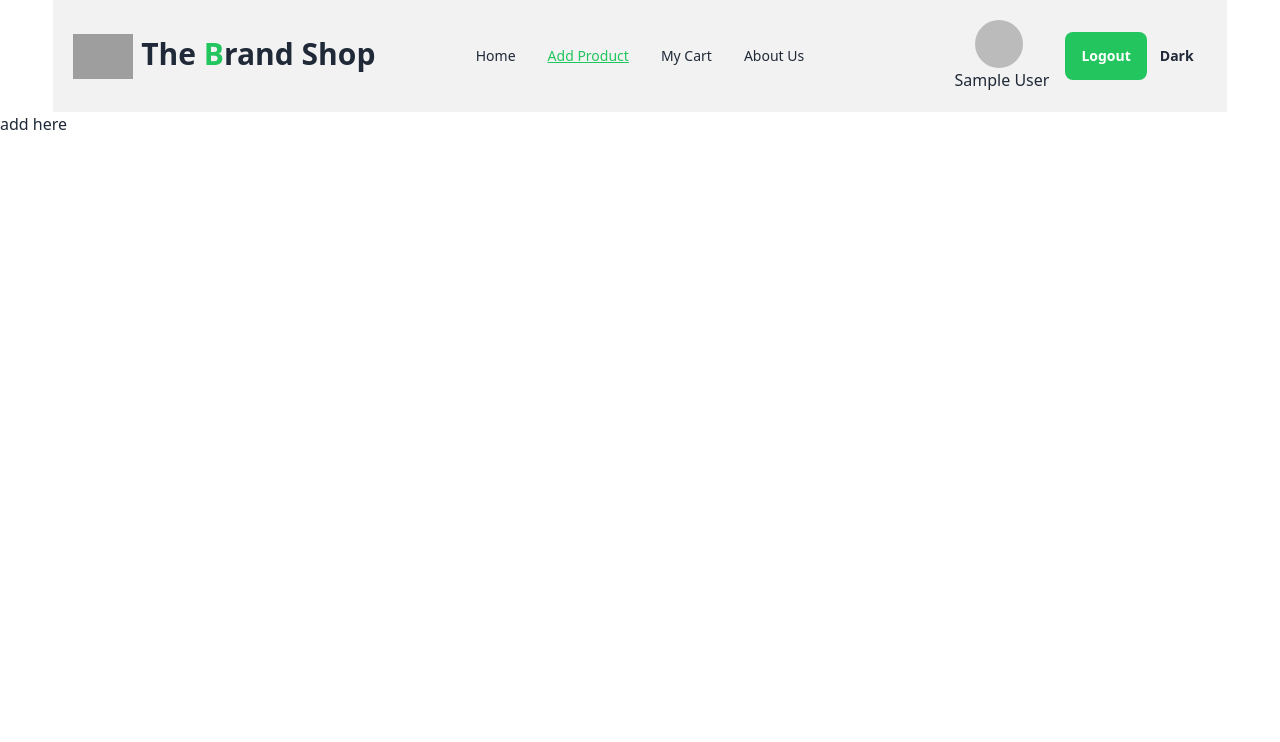
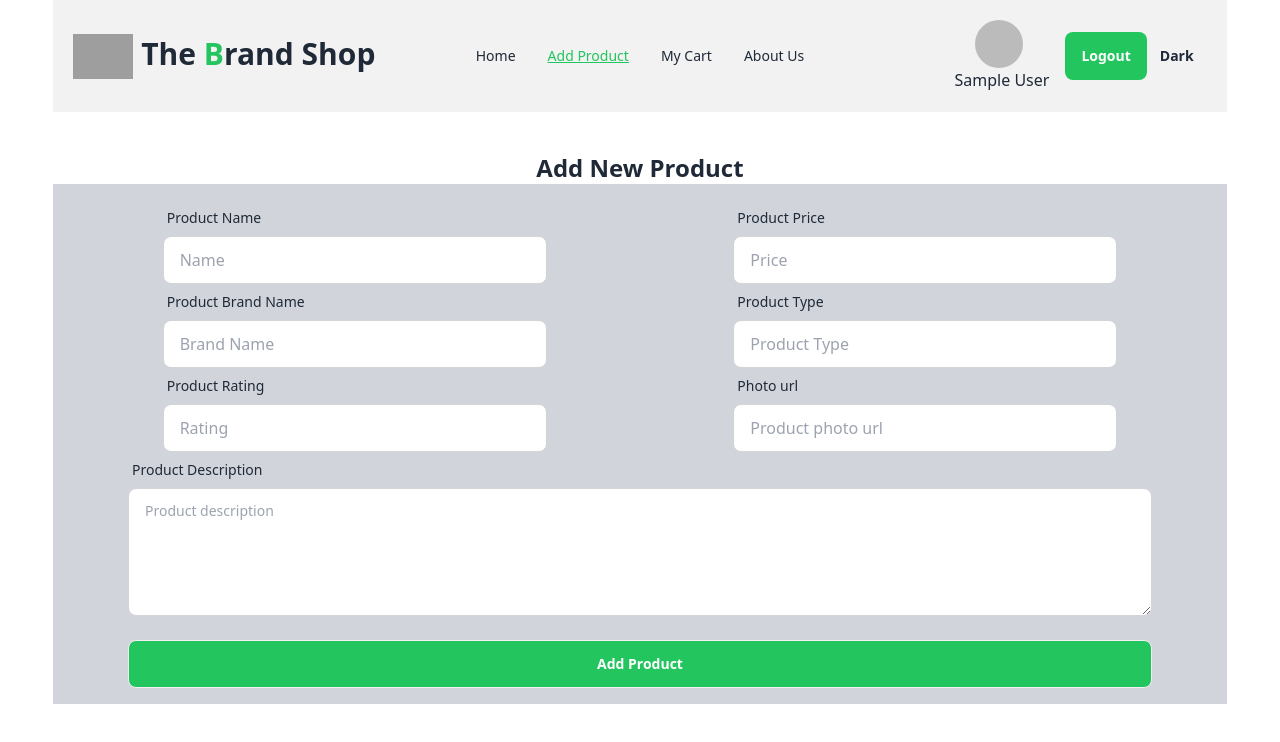
Before and after one commit to Atik203/The-Brand-Shop-Client-Side, a React (Vite) app: page /add-product in a window 1280 px wide. Shown: the top 742 px of the page. Built offline with nearby package versions, Linux system fonts and the light colour scheme; no server answers; sample sign-in values are in the browser's storage; grey boxes are pictures that could not be loaded.

Commit message:
added slider on each brand details page on clicking the brand cards

```diff
--- a/src/Pages/AddProduct/AddProduct.jsx
+++ b/src/Pages/AddProduct/AddProduct.jsx
@@ -1,9 +1,103 @@
 import React from "react";
 
 const AddProduct = () => {
+  const handleProduct = (e) => {
+    e.preventDefault();
+    const form = e.target;
+  };
+
   return (
-    <div>
-      <h1>add here</h1>
+    <div className="w-11/12 mx-auto">
+      <h1 className="mt-10 text-2xl font-bold text-center">Add New Product</h1>
+      <form onSubmit={handleProduct} className="bg-gray-300 p-4">
+        <div className="flex flex-col lg:flex-row items-center justify-around">
+          <div className="form-control w-full max-w-sm">
+            <label className="label">
+              <span className="label-text font-medium">Product Name</span>
+            </label>
+            <input
+              type="text"
+              name="name"
+              placeholder="Name"
+              className="input input-bordered w-full max-w-sm"
+            />
+          </div>
+          <div className="form-control w-full max-w-sm">
+            <label className="label">
+              <span className="label-text font-medium">Product Price</span>
+            </label>
+            <input
+              type="text"
+              name="price"
+              placeholder="Price"
+              className="input input-bordered w-full max-w-sm"
+            />
+          </div>
+        </div>{" "}
+        <div className="flex flex-col lg:flex-row items-center justify-around">
+          <div className="form-control w-full max-w-sm">
+            <label className="label">
+              <span className="label-text font-medium">Product Brand Name</span>
+            </label>
+            <input
+              type="text"
+              name="brand"
+              placeholder="Brand Name"
+              className="input input-bordered w-full max-w-sm"
+            />
+          </div>
+          <div className="form-control w-full max-w-sm">
+            <label className="label">
+              <span className="label-text font-medium">Product Type</span>
+            </label>
+            <input
+              type="text"
+              name="type"
+              placeholder="Product Type"
+              className="input input-bordered w-full max-w-sm"
+            />
+          </div>
+        </div>{" "}
+        <div className="flex flex-col lg:flex-row items-center justify-around">
+          <div className="form-control w-full max-w-sm">
+            <label className="label">
+              <span className="label-text font-medium">Product Rating</span>
+            </label>
+            <input
+              type="text"
+              name="rating"
+              placeholder="Rating"
+              className="input input-bordered w-full max-w-sm"
+            />
+          </div>
+          <div className="form-control w-full max-w-sm">
+            <label className="label">
+              <span className="label-text font-medium">Photo url</span>
+            </label>
+            <input
+              type="text"
+              name="photo"
+              placeholder="Product photo url"
+              className="input input-bordered w-full max-w-sm"
+            />
+          </div>
+        </div>
+        <div className="form-control w-full max-w-5xl mx-auto">
+          <label className="label">
+            <span className="label-text font-medium">Product Description</span>
+          </label>
+          <textarea
+            name="details"
+            placeholder="Product description"
+            className="textarea textarea-bordered w-full max-w-5xl h-32"
+          ></textarea>
+        </div>
+        <div className="form-control w-full max-w-5xl mx-auto mt-6">
+          <button className="btn bg-green-500 text-white hover:text-black">
+            Add Product
+          </button>
+        </div>
+      </form>
     </div>
   );
 };
--- a/src/Pages/ProductDetails/ProductDetails.jsx
+++ b/src/Pages/ProductDetails/ProductDetails.jsx
@@ -50,6 +50,7 @@ const ProductDetails = () => {
           </div>
         </div>
       </div>
+      <div></div>
     </div>
   );
 };
```
